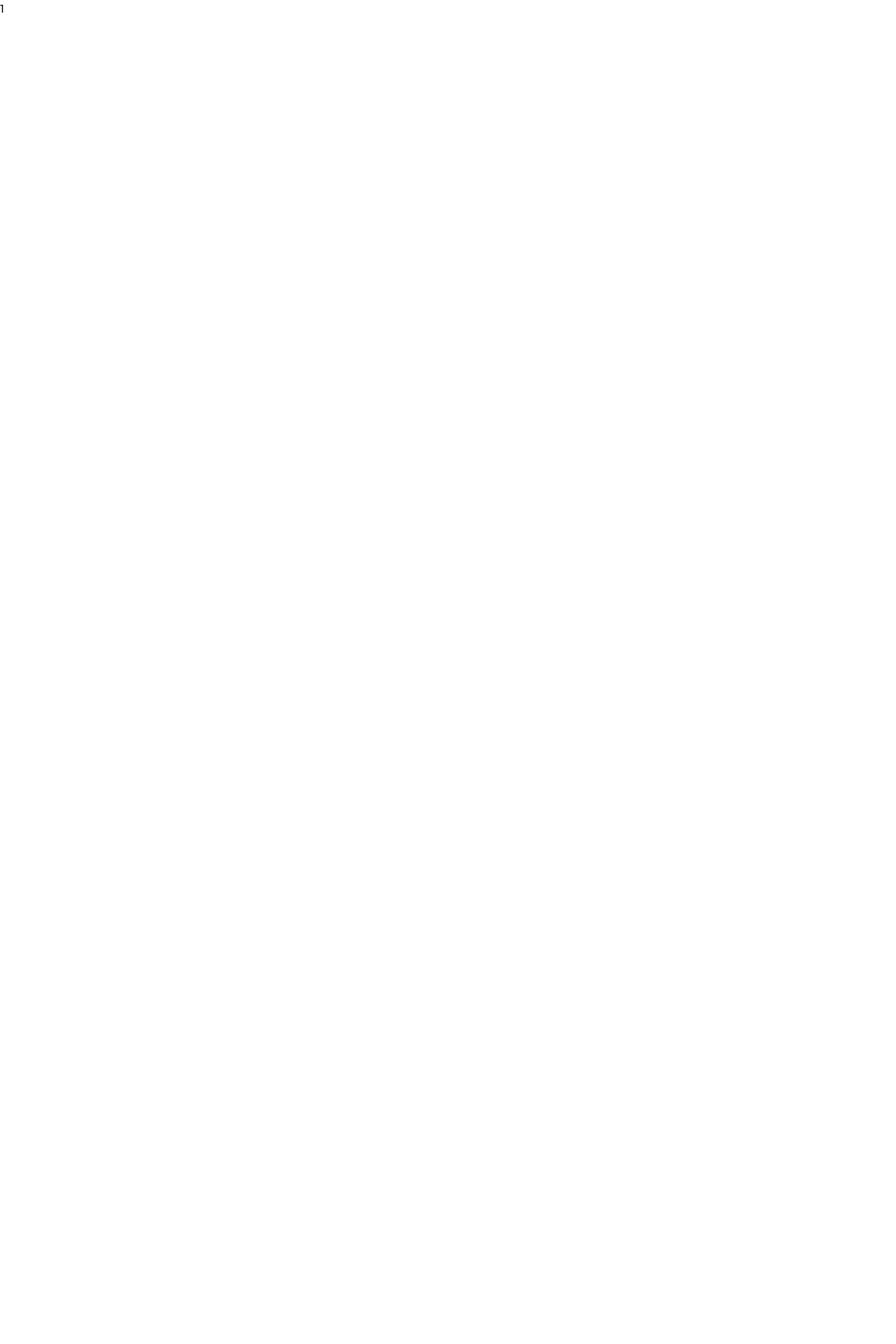
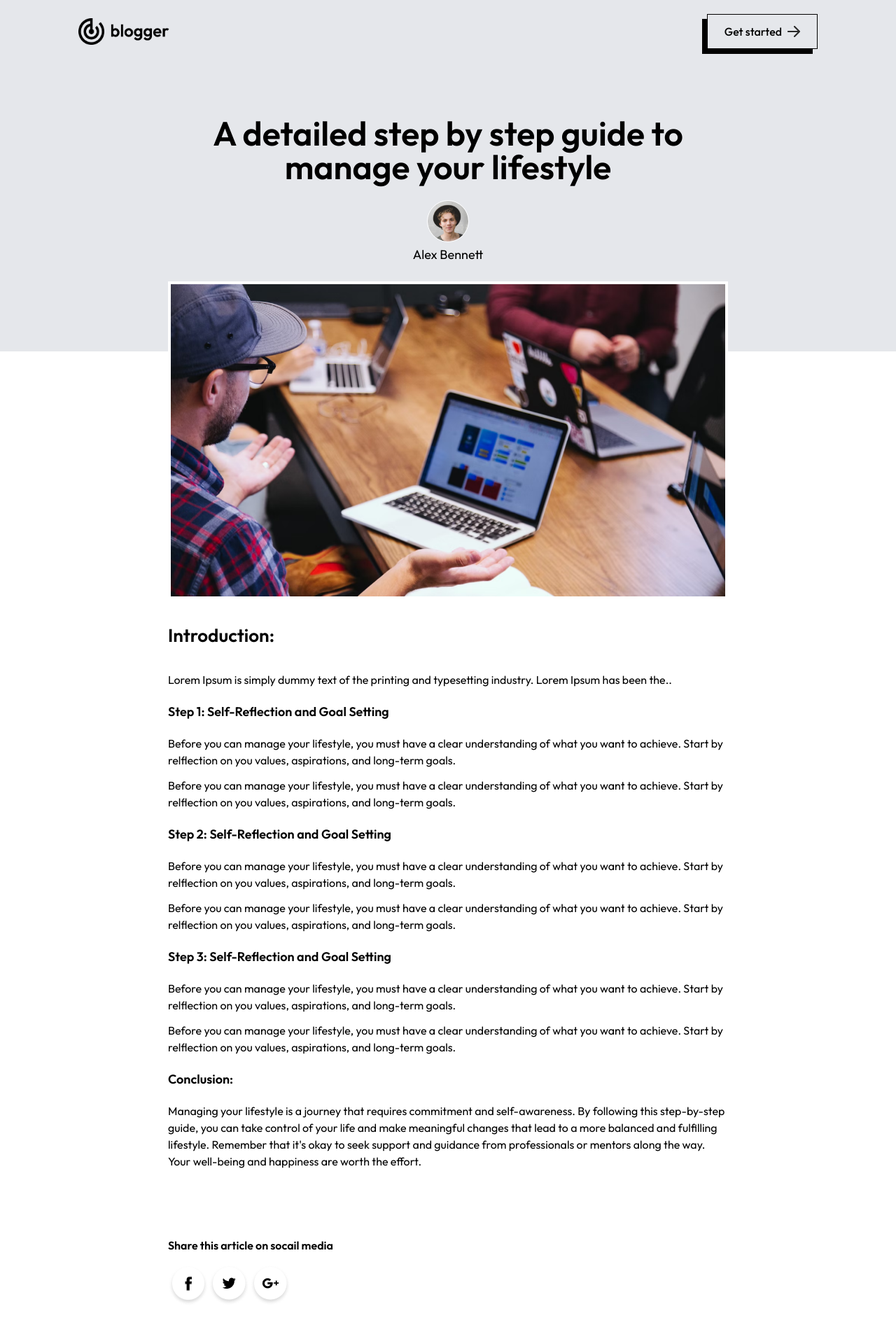
Before and after one commit to MarufHasanShihab/Blogger, a Next.js app: page /blogs/1 in a window 1280 px wide. Shown: the top 1920 px of the page at 70% size. Before the commit the page ends 800 px from the top, so only its background shows below. Built offline with nearby package versions, Linux system fonts and the light colour scheme.

Commit message:
added see blog details feature

```diff
--- a/app/blogs/[id]/page.js
+++ b/app/blogs/[id]/page.js
@@ -1,11 +1,70 @@
+'use client'
+import { assets, blog_data } from '@/Assets/assets'
+import Footer from '@/components/Footer'
+import Image from 'next/image'
+import Link from 'next/link'
+import { use, useEffect, useState } from 'react'
 
+const Page = ({ params }) => {
+  const resolvedParams = use(params)
+  const { id } = resolvedParams
+  const [data, setData] = useState(null)
 
-const page = ({params}) => {
-  return (
-    <div>
-      {params.id}
+  useEffect(() => {
+    const foundData = blog_data.find((item) => Number(id) === item.id)
+    setData(foundData || null)
+  }, [id])
+
+  return ( data ?
+    <>
+    <div className="bg-gray-200 py-5 px-5 md:px-12 lg:px-28">
+      <div className="flex justify-between items-center">
+        <Link href="/">
+          {' '}
+          <Image
+            src={assets.logo}
+            alt="logo"
+            width={180}
+            className="w-[130px]"
+          />
+        </Link>
+        <button className="flex items-center gap-2 font-medium py-1 px-3 sm:py-3 sm:px-6 border border-solid border-black shadow-[-7px_7px_0px_#000] cursor-pointer">
+          Get started <Image src={assets.arrow} alt="arrow_icon" />
+        </button>
+      </div>
+      <div className='my-24 text-center'>
+        <h1 className='text-2xl sm:text-5xl font-semibold max-w-[700px] mx-auto'>{data.title}</h1>
+        <Image className="mx-auto mt-6 border border-white rounded-full" src={data.author_img} alt="author_img" widht={60} height={60}/>
+        <p className='mt-1 pb-2 text-lg max-w-[740px] mx-auto'>{data.author}</p>
+      </div>
     </div>
+    <div className='mx-5 max-w-[800px] md:mx-auto mt-[-100px] mb-10'>
+        <Image className='border-4 border-white' src={data.image} alt={"blog_img"} width={1280} height={720}/>
+        <h1 className='my-8 text-[26px] font-semibold'>Introduction:</h1>
+        <p>{data.description}</p>
+        <h3 className="my-5 text-[18px] font-semibold">Step 1: Self-Reflection and Goal Setting</h3>
+        <p className='my-3'>Before you can manage your lifestyle, you must have a clear understanding of what you want to achieve. Start by relflection on you values, aspirations, and long-term goals.</p>
+        <p className='my-3'>Before you can manage your lifestyle, you must have a clear understanding of what you want to achieve. Start by relflection on you values, aspirations, and long-term goals.</p>
+        <h3 className="my-5 text-[18px] font-semibold">Step 2: Self-Reflection and Goal Setting</h3>
+        <p className='my-3'>Before you can manage your lifestyle, you must have a clear understanding of what you want to achieve. Start by relflection on you values, aspirations, and long-term goals.</p>
+        <p className='my-3'>Before you can manage your lifestyle, you must have a clear understanding of what you want to achieve. Start by relflection on you values, aspirations, and long-term goals.</p>
+        <h3 className="my-5 text-[18px] font-semibold">Step 3: Self-Reflection and Goal Setting</h3>
+        <p className='my-3'>Before you can manage your lifestyle, you must have a clear understanding of what you want to achieve. Start by relflection on you values, aspirations, and long-term goals.</p>
+        <p className='my-3'>Before you can manage your lifestyle, you must have a clear understanding of what you want to achieve. Start by relflection on you values, aspirations, and long-term goals.</p>
+        <h3 className="my-5 text-[18px] font-semibold">Conclusion:</h3>
+        <p className='my-3'>Managing your lifestyle is a journey that requires commitment and self-awareness. By following this step-by-step guide, you can take control of your life and make meaningful changes that lead to a more balanced and fulfilling lifestyle. Remember that it&apos;s okay to seek support and guidance from professionals or mentors along the way. Your well-being and happiness are worth the effort.</p>
+        <div className='my-24'>
+          <p className="text-black font-semibold my-4">Share this article on socail media</p>
+          <div className="flex">
+            <Image src={assets.facebook_icon} alt="facebook_icon" widht={50}/>
+            <Image src={assets.twitter_icon} alt="twitter_icon" widht={50}/>
+            <Image src={assets.googleplus_icon} alt="googleplus_icon" widht={50}/>
+          </div>
+        </div>
+      </div>
+      <Footer/>
+    </>: <></>
   )
 }
 
-export default page
+export default Page
--- a/app/page.js
+++ b/app/page.js
@@ -1,7 +1,6 @@
 import BlogList from "@/components/BlogList";
 import Footer from "@/components/Footer";
 import Header from "@/components/Header";
-import ProductPage from "@/components/ProductPage";
 
 
 
@@ -10,7 +9,6 @@ export default function Home() {
     <>
     <Header/>
     <BlogList/>
-    <ProductPage/>
     <Footer/>
     </>
   );
--- a/components/ByNowButton.jsx
+++ /dev/null
@@ -1,38 +0,0 @@
-import React from "react";
-
-const BuyNowButton = ({ product }) => {
-  const handleBuyNow = () => {
-    const adminPhone = "+8801772097901"; // আপনার এডমিনের WhatsApp নম্বর (দেশ কোড সহ)
-
-    // প্রোডাক্টের তথ্য সংগ্রহ করুন
-    const productName = product.name;
-    const productPrice = product.price;
-    const productURL = window.location.href;
-
-    // WhatsApp মেসেজ তৈরি করুন
-    const message = `হ্যালো, আমি এই প্রোডাক্টটি কিনতে চাই:\n\n` +
-      `🔹 *প্রোডাক্টের নাম:* ${productName}\n` +
-      `💰 *মূল্য:* ${productPrice} BDT\n` +
-      `🔗 *প্রোডাক্ট লিংক:* ${productURL}`;
-
-    // পুরো মেসেজটি encode করুন
-    const encodedMessage = encodeURIComponent(message);
-
-    // WhatsApp লিংক তৈরি করুন
-    const whatsappURL = `https://wa.me/${adminPhone}?text=${encodedMessage}`;
-
-    // নতুন ট্যাবে WhatsApp চ্যাট ওপেন করুন
-    window.open(whatsappURL, "_blank");
-  };
-
-  return (
-    <button
-      onClick={handleBuyNow}
-      className="bg-green-500 text-white px-4 py-2 rounded-lg hover:bg-green-600 transition"
-    >
-      Buy Now via WhatsApp
-    </button>
-  );
-};
-
-export default BuyNowButton;
--- a/components/ProductPage.jsx
+++ /dev/null
@@ -1,33 +0,0 @@
-"use client";
-import { useRouter } from "next/navigation"; // ✅ Use next/navigation instead of next/router
-import BuyNowButton from "./ByNowButton";
- // Fixed filename typo
-
-const ProductPage = () => {
-  const router = useRouter();
-
-  // Since router.query is not available directly in next/navigation, we use URLSearchParams
-  if (typeof window === "undefined") return null; // Prevents errors on the server
-  const searchParams = new URLSearchParams(window.location.search);
-  const id = searchParams.get("id");
-
-  // Demo product data
-  const product = {
-    id,
-    name: "Wireless Headphone",
-    price: "2500",
-    image: "/images/headphone.jpg"
-  };
-
-  return (
-    <div className="container mx-auto p-4">
-      <h1 className="text-2xl font-bold">{product.name}</h1>
-      <p className="text-lg font-semibold">Price: {product.price} BDT</p>
-
-      {/* WhatsApp Buy Now Button */}
-      <BuyNowButton product={product} />
-    </div>
-  );
-};
-
-export default ProductPage;
```
